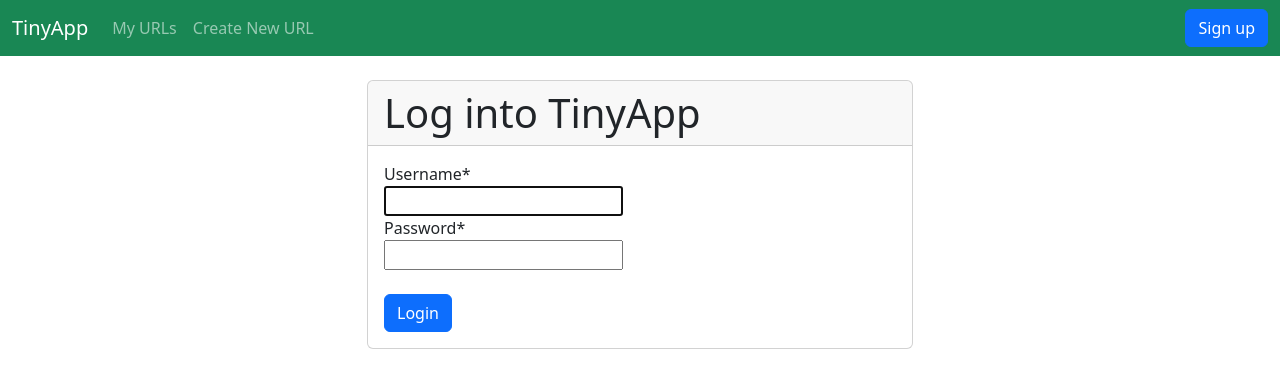
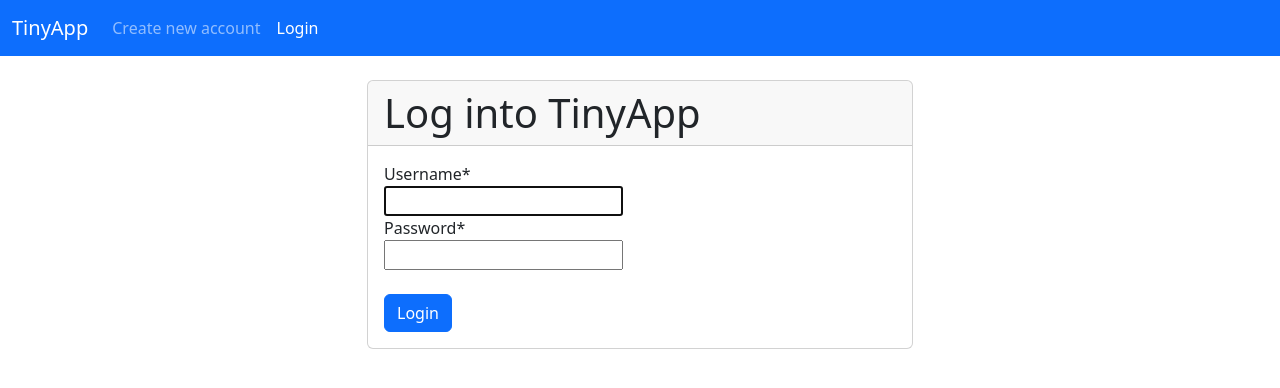
Before and after one commit to tan629/url_shortener, a Django app: page / in a window 1280 px wide. Shown: the top 388 px of the page. Run offline with Django 4.2, Linux system fonts and the light colour scheme; some libraries are stand-ins or nearby versions.

Commit message:
-Added logic to set links (create account/ login) to be active when selected in the navbar

```diff
--- a/templates/base.html
+++ b/templates/base.html
@@ -12,7 +12,7 @@
 
   <body>
     <header>
-      <nav class="navbar navbar-expand-lg navbar-dark bg-success">
+      <nav class="navbar navbar-expand-lg navbar-dark bg-primary">
         <div class="container-fluid">
             <a class="navbar-brand" href="#">TinyApp</a>
             <button
@@ -27,22 +27,29 @@
             </button>
             <div class="collapse navbar-collapse" id="navbarNav">
               <ul class="navbar-nav">
+                  {% if username %}
                     <li class="nav-item">
                       <a class="nav-link">My URLs</a>
                     </li>
                     <li class="nav-item">
                       <a class="nav-link">Create New URL</a>
                     </li>
+                  {% else %}
+                    {% with request.resolver_match.url_name as url_name %}
+                      <li class="nav-item">
+                        <a class="nav-link {% if url_name == 'register-user' %}active{% endif %}" href="{% url 'register-user' %}">Create new account</a>
+                      </li>
+                      <li class="nav-item">
+                        <a class="nav-link {% if url_name == 'user-login' %}active{% endif %}" href="{% url 'user-login' %}">Login</a>
+                      </li>
+                    {% endwith %}
+                  {% endif %}
               </ul>
             </div>
             {% if username %}
               <div class="navbar-brand">Welcome {{username}}!</div>
               <form method="get" action="/logout/">{% csrf_token %}
-                <div><button class="btn btn-primary" type="submit">Log out</button></div>
-              </form>
-            {%else%}
-              <form method="get" action="/register/">{% csrf_token %}
-                <div><button class="btn btn-primary" type="submit">Sign up</button></div>
+                <div><button class="btn btn-danger" type="submit">Log out</button></div>
               </form>
             {% endif %}
         </div>
```
Lines whose indentation alone changed are shown as unchanged.
